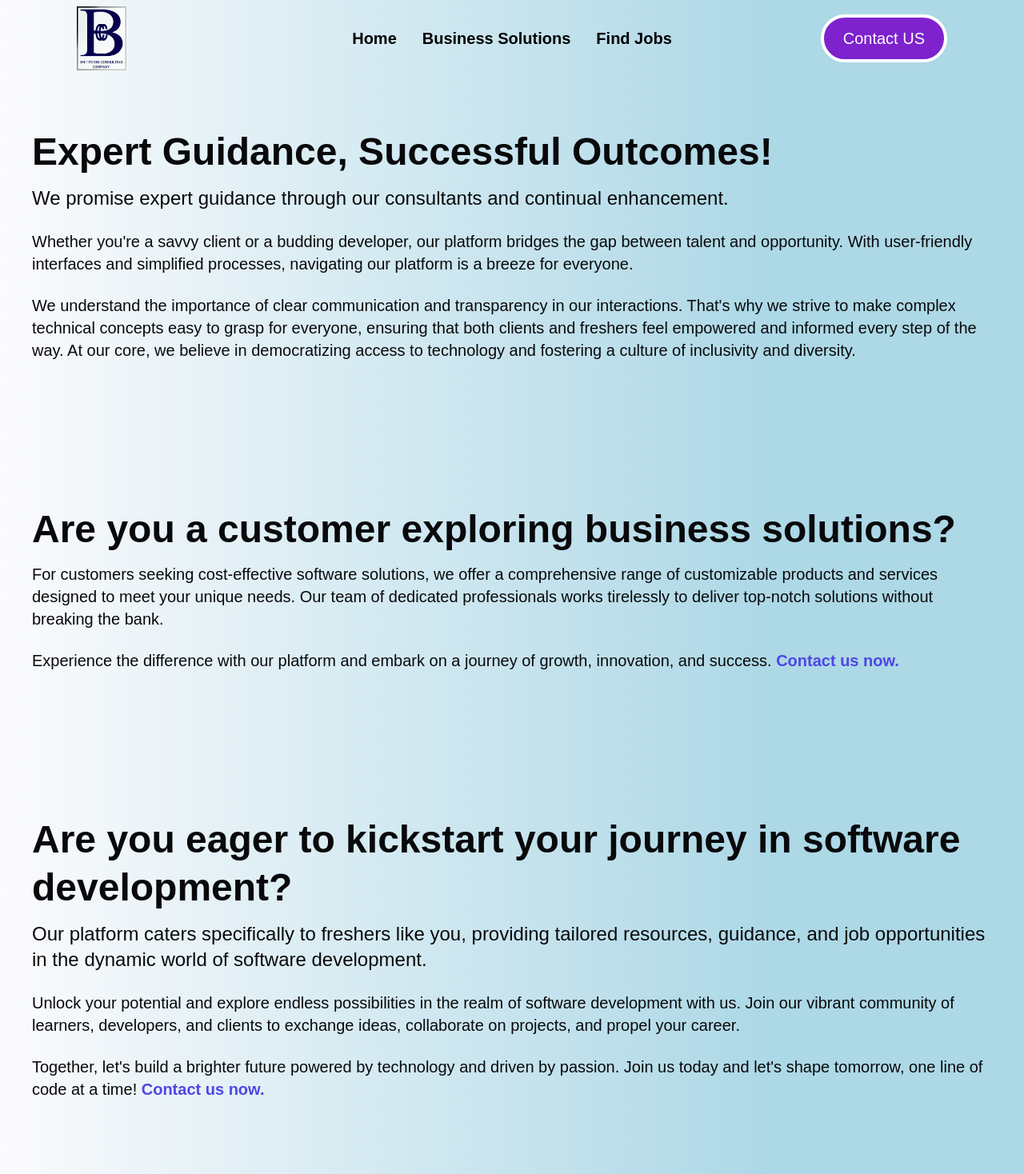
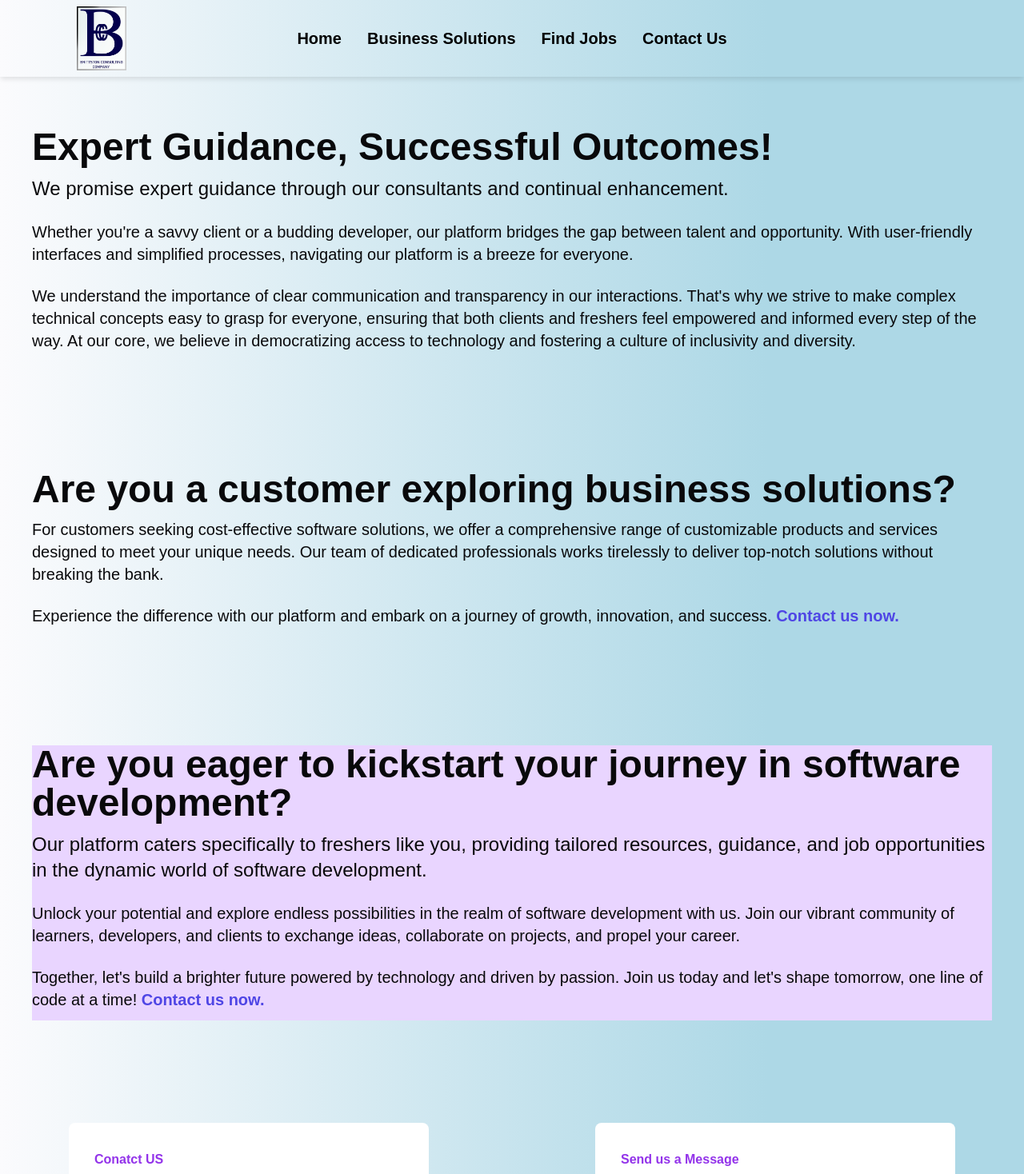
Before and after one commit to neerajng/bcc, a React (Vite) app: page / in a window 1280 px wide. Shown: the top 1468 px of the page at 80% size. Built offline with nearby package versions, Linux system fonts and the light colour scheme.

Commit message:
Navbar freezing.

```diff
--- a/src/App.css
+++ b/src/App.css
@@ -1,4 +1,4 @@
 #root {
-  max-width: 1300px;
+  max-width: auto;
   margin: 0 auto;
 }
--- a/src/App.jsx
+++ b/src/App.jsx
@@ -6,9 +6,9 @@ import './App.css'
 const App=()=> {
 
   return (
-    <>
+    <div >
       <Landing />
-    </>
+    </div>
   )
 }
 
--- a/src/components/HeroSection.jsx
+++ b/src/components/HeroSection.jsx
@@ -1,9 +1,9 @@
 const HeroSection = () => {
     return (
     <div className="hero  text-zinc-950">{/* border-4 border-indigo-600 */}
-        <div className="hero-content flex-col lg:flex-row bg-white-500 py-16 px-10">
+        <div className="hero-content flex-col lg:flex-row bg-white-500 py-16 px-10 ">
             <div className="bg-white-500">
-                <h1 className="text-5xl leading-tight font-bold">Expert Guidance, Successful Outcomes!</h1>
+                <h1 className="text-4xl xs:text-5xl leading-tight font-bold">Expert Guidance, Successful Outcomes!</h1>
                 <p className="text-2xl py-3">We promise expert guidance through our consultants and continual enhancement.</p>
 
                 <p className="text-xl py-3">Whether you&apos;re a savvy client or a budding developer, our platform bridges the gap
--- a/src/components/Navbar.css
+++ b/src/components/Navbar.css
@@ -0,0 +1,8 @@
+.navbar {
+    background: rgb(251,251,253);
+    background: linear-gradient(90deg, rgba(251,251,253,1) 0%, rgba(173,216,230,1) 75%);
+}
+
+.shadow-bottom {
+    box-shadow: 0 4px 6px -1px rgba(0, 0, 0, 0.1);
+}
--- a/src/components/Navbar.jsx
+++ b/src/components/Navbar.jsx
@@ -4,7 +4,7 @@ import logo from '../assets/images/logo.jpg'
 const Navbar = () => {
 
   return (
-    <div className="navbar md:px-24 px-10 top-0 left-0 w-full
+    <div className="navbar sticky z-50 md:px-24 px-10 top-0 left-0 w-full shadow-bottom
      text-black font-bold">{/* border-4 border-indigo-600 */}
 
       <div className="navbar-start">
@@ -17,13 +17,14 @@ const Navbar = () => {
           <li className='text-xl'><a>Home</a></li>
           <li className='text-xl'><a>Business Solutions</a></li>
           <li className='text-xl'><a>Find Jobs</a></li>
+          <li className='text-xl'><a>Contact Us</a></li>
         </ul>
       </div>
 
-      <div className="navbar-end  ">
-        <button className="text-white bg-purple-700 border-white
+      <div className="navbar-end  bg-purple-700" >
+        {/* <button className="text-white bg-purple-700 border-white
             border-4 rounded-full xxs:text-xs xs:text-xl">
-          Contact US</button>
+          Contact US</button>        */}
       </div>
       <div className='navbar-dropdown '>
           <div className="dropdown dropdown-bottom dropdown-end">
@@ -38,9 +39,11 @@ const Navbar = () => {
               <li><a className='text-black'>Home</a></li>
               <li><a className='text-black'>Business Solutions</a></li>
               <li><a className='text-black'>Find Jobs</a></li>
+              <li><a className='text-black'>Contact Us</a></li>
             </ul>
           </div>
         </div>
+
 
     </div>
   );
--- a/src/components/Section1.jsx
+++ b/src/components/Section1.jsx
@@ -3,7 +3,7 @@ const Section1 = () => {
     <div className="hero text-zinc-950">{/* border-4 border-indigo-600 */}
         <div className="hero-content flex-col lg:flex-row bg-white-500 py-16 px-10">
             <div className="bg-white-500">
-                <h1 className="text-5xl leading-tight font-bold">Are you a customer exploring business solutions?</h1>
+                <h1 className="text-4xl xs:text-5xl leading-tight font-bold">Are you a customer exploring business solutions?</h1>
 
                 <p className="text-xl py-3">For customers seeking cost-effective software solutions,
                 we offer a comprehensive range of customizable products and services designed to meet your unique needs.
--- a/src/components/Section2.jsx
+++ b/src/components/Section2.jsx
@@ -1,9 +1,9 @@
 const Section2 = () => {
     return (
     <div className="hero  text-zinc-950">{/* border-4 border-indigo-600 */}
-        <div className="hero-content flex-col lg:flex-row py-16 px-10">
-            <div className="bg-white-200 ">
-                <h1 className="text-5xl leading-tight font-bold ">
+        <div className="hero-content flex-col lg:flex-row bg-white-500 py-16 px-10 ">
+            <div className="bg-purple-200 ">
+                <h1 className="text-4xl xs:text-5xl leading-tight font-bold ">
                     Are you eager to kickstart your journey in software development?</h1>
                 <p className="text-2xl py-3">Our platform caters specifically to freshers like you, providing tailored resources, guidance, and job
                 opportunities in the dynamic world of software development.</p>
--- a/src/pages/Landing/Landing.jsx
+++ b/src/pages/Landing/Landing.jsx
@@ -9,17 +9,17 @@ import Section3 from '../../components/Section3'
 const Landing=()=>{
 
     return (
-      <>
+      <div className="w-auto">
         <Navbar />
         <HeroSection/>
-        <div className=' py-5'></div>{/* className='bg-sky-100 py-5' */}
+        <div className=' py-1'></div>{/* className='bg-sky-100 py-5' */}
         <Section1 />
-        <div className=' py-5'></div>{/* className='bg-sky-100 py-5' */}
+        <div className=' py-1'></div>{/* className='bg-sky-100 py-5' */}
         <Section2 />
-        <div className=' py-5'></div>{/* className='bg-sky-100 py-5' */}
+        <div className=' py-1'></div>{/* className='bg-sky-100 py-5' */}
         <Section3 />
         <div className=' py-10'></div>{/* className='bg-sky-100 py-5' */}
-      </>
+      </div>
       )
 }
 
```
